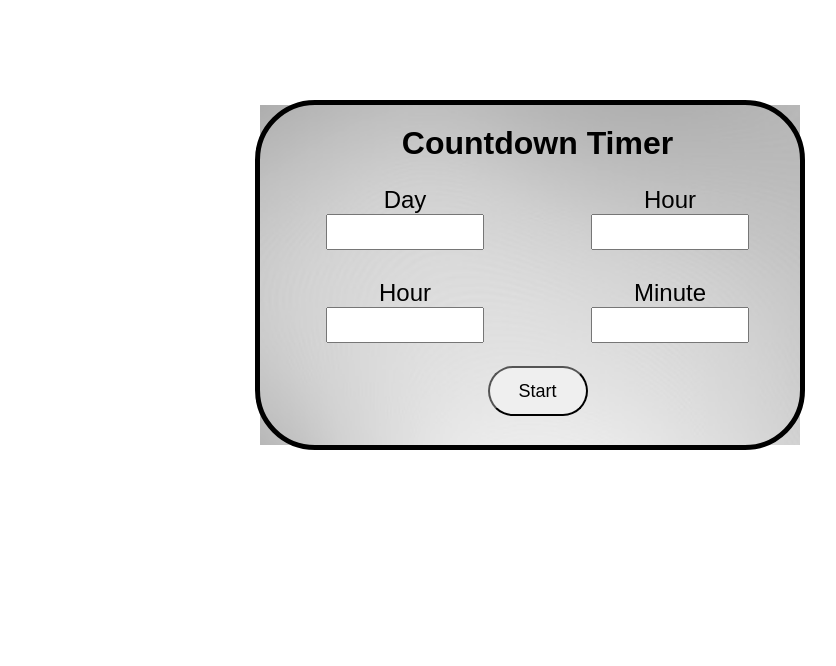
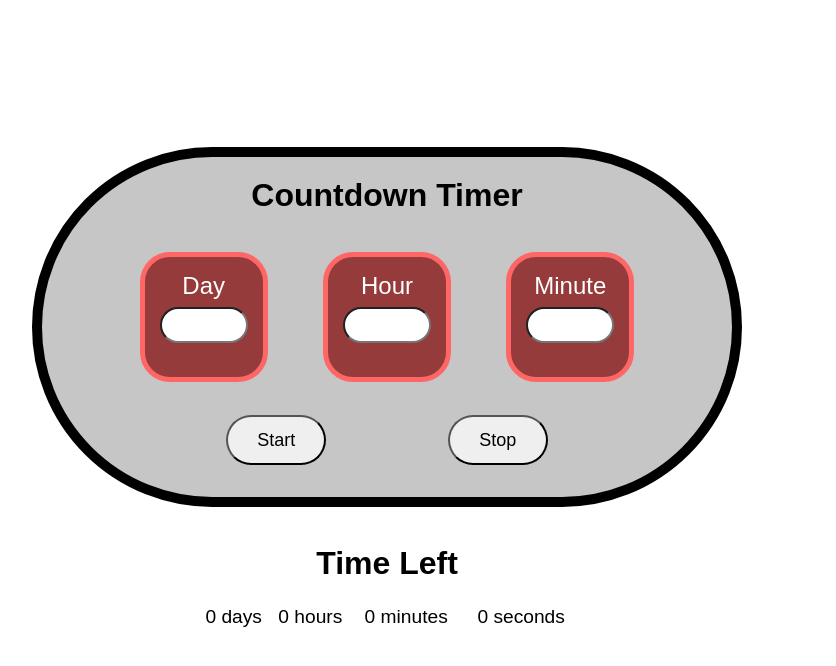
Before and after one commit to tactipus/countdown-timer, a plain HTML site: page index.html in a window 1280 px wide. Both pictures are taken after a click on the button "Start". Shown: the whole page, without its empty margins (253-1089 px from the left). Drawn offline with Linux system fonts and the light colour scheme.

Commit message:
Create script, add to index and style

```diff
--- /dev/null
+++ b/countdown_timer.js
@@ -0,0 +1,88 @@
+const startButton = document.querySelector("#start");
+const stopButton = document.querySelector('#stop');
+const displayBox = document.querySelector("#display");
+var countdownTimer;
+
+var secondsDays = 0;
+var secondsHours = 0;
+var secondsMinutes = 0;
+
+function display(seconds) {
+    // calculate (and subtract) whole days
+    var days = Math.floor(seconds / 86400);
+    seconds -= days * 86400;
+
+    // calculate (and subtract) whole hours
+    var hours = Math.floor(seconds / 3600) % 24;
+    seconds -= hours * 3600;
+
+    // calculate (and subtract) whole minutes
+    var minutes = Math.floor(seconds / 60) % 60;
+    seconds -= minutes * 60;
+
+    // what's left is seconds
+    var remainingSeconds = seconds % 60;
+
+    if (displayBox.childElementCount > 1) {
+        var days1 = document.querySelector('#day_display');
+        var hours1 = document.querySelector('#hour_display');
+        var minutes1 = document.querySelector('#minute_display');
+        var seconds1 = document.querySelector('#second_display');
+
+        displayBox.removeChild(days1);
+        displayBox.removeChild(hours1);
+        displayBox.removeChild(minutes1);
+        displayBox.removeChild(seconds1);
+    }
+
+    var daysDisplay = document.createElement('div');
+    daysDisplay.setAttribute("id", "day_display");
+    daysDisplay.textContent = `${days} days`;
+    displayBox.appendChild(daysDisplay);
+
+    var hoursDisplay = document.createElement('div');
+    hoursDisplay.setAttribute("id", "hour_display");
+    hoursDisplay.textContent = `${hours} hours`;
+    displayBox.appendChild(hoursDisplay);
+
+    var minutesDisplay = document.createElement('div');
+    minutesDisplay.setAttribute("id", "minute_display");
+    minutesDisplay.textContent = `${minutes} minutes`;
+    displayBox.appendChild(minutesDisplay);
+
+    var secondsDisplay = document.createElement('div');
+    secondsDisplay.setAttribute("id", "second_display");
+    secondsDisplay.textContent = `${remainingSeconds} seconds`;
+    displayBox.appendChild(secondsDisplay);
+};
+
+function startTimer() {
+    stopTimer();
+
+    var days = document.getElementById("day");
+    var hours = document.getElementById("hour");
+    var minutes = document.getElementById("minute");
+
+    var secondsDays = 86400 * days.value;
+    var secondsHours = 3600 * hours.value;
+    var secondsMinutes = 60 * minutes.value;
+
+    var totalSeconds = secondsDays + secondsHours + secondsMinutes;
+
+    countdownTimer = setInterval(function(){
+        if(totalSeconds <= 0) {
+            clearInterval(countdownTimer);
+            display(totalSeconds);
+        } else {
+            display(totalSeconds);
+        }
+        totalSeconds -= 1;
+    }, 1000);
+};
+
+function stopTimer() {
+    clearInterval(countdownTimer);
+};
+
+// startButton.addEventListener('click', startTimer);
+// stopButton.addEventListener('click', stopTimer);
--- a/index.html
+++ b/index.html
@@ -8,30 +8,34 @@
     <link rel="stylesheet" href="styles.css">
 </head>
 <body>
+
     <div id="timer">
         <h1>Countdown Timer</h1>
 
+        <div id="values">
             <div id="days">
                 <label>Day</label>
-            <input type="number">
+                <input type="number" id="day">
             </div>
 
             <div id="hours">
                 <label>Hour</label>
-            <input type="number">
-        </div>
-
-        <div id="hours">
-            <label>Hour</label>
-            <input type="number">
+                <input type="number" id="hour">
             </div>
 
             <div id="minutes">
                 <label>Minute</label>
-            <input type="number">
+                <input type="number" id="minute">
+            </div>
         </div>
 
-        <button>Start</button>
+        <button id="start" onclick=startTimer()>Start</button>
+        <button id="stop" onclick=stopTimer()>Stop</button>
     </div>
+
+    <div id="display">
+        <h1>Time Left</h1>
+    </div>
+    <script src="./countdown_timer.js"></script>
 </body>
 </html>
--- a/styles.css
+++ b/styles.css
@@ -1,3 +1,15 @@
+html, body {
+    height: 100%;
+}
+
+body {
+    margin: 0 auto;
+    display: grid;
+    grid-template-columns: 1fr 1fr 1fr;
+    grid-template-rows: 0.5fr 1fr 0.5fr 0.5fr;
+    gap: 20px;
+}
+
 body::before {
     content:'';
     background: url(./persistance-memory.jpg_large) no-repeat center ;
@@ -7,7 +19,7 @@ body::before {
     width: 100%;
     height: 100%;
     z-index: -1;
-    opacity: 0.2; /* Here is your opacity */
+    opacity: 0.2;
     -webkit-background-size: cover;
     -moz-background-size: cover;
     -o-background-size: cover;
@@ -15,66 +27,107 @@ body::before {
 }
 
 #timer {
-    position:relative;
+    position: relative;
+    grid-column: 2 / 3;
+    grid-row: 2 / 3;
+    height: 300px;
+    width: 650px;
     display: grid;
-    grid-template-columns: 50% 50%;
+    grid-template-columns: 1fr 1fr 1fr;
     grid-template-rows: auto minmax(0,0.75fr);
     gap: 15px;
-    border: 5px solid black;
-    margin: 100px 500px 100px 500px;
+    border: 10px solid black;
+    border-radius: 300px;
     padding: 20px;
-    height: 300px;
-    width: 500px;
-    border-radius: 60px;
-
-}
-
-#timer::after {
-    content:'';
-    background: url(./grey-background.jpeg) no-repeat center;
-    position: absolute;
-    top: 0;
-    left: 0;
-    bottom: 0;
-    right: 0;
-    z-index: -1;
-    opacity: 0.5;
-    -webkit-background-size: cover;
-    -moz-background-size: cover;
-    -o-background-size: cover;
-    background-size: cover;
+    background: rgba(128,128,128, 0.45);
 }
 
 #timer > * {
     margin: 0 auto;
-    /* position: absolute;
-    top: 50%;
-    margin-top: -25px; */
 }
 
 #timer > h1 {
-    grid-column: 1 / 3;
+    grid-column: 1 / 4;
     text-align: center;
     font-family: Arial, Helvetica, sans-serif;
 }
 
-#timer > button {
+#timer > #start {
     grid-column: 1 / 3;
+    grid-row: 3 / 4;
     height: 50px;
     width: 100px;
     font-size: large;
     border-radius: 50px;
+    margin: auto;
+}
+
+#timer > #stop {
+    grid-column: 2 / 4;
+    grid-row: 3 / 4;
+    height: 50px;
+    width: 100px;
+    font-size: large;
+    border-radius: 50px;
+    margin: auto;
+}
+
+#values {
+    position: relative;
+    width: 550px;
+    height: 100px;
+    grid-column: 1 / span 3;
+    display: grid;
+    grid-template-columns: 1fr 1fr 1fr;
+}
+
+#days, #hours, #minutes {
+   margin: auto;
+   height: 90px;
+   background: rgba(128,0,0, 0.7);
+   border: 5px solid rgb(255,102,102);
+   border-radius: 30px;
+   padding: 15px;
 }
 
 label {
     display: block;
     text-align: center;
+    margin-bottom: 7px;
     font-size: x-large;
     font-family: Arial, Helvetica, sans-serif;
+    color: white;
 }
 
 input {
     float: left;
     height: 30px;
-    width: 150px;
+    width: 80px;
+    border-radius: 20px;
 }
+
+#display {
+    grid-column: 2 / 3;
+    grid-row: 3 / 4;
+    padding: 10px;
+    display: grid;
+    grid-template-columns: 1fr 0.5fr 0.5fr 0.75fr 0.75fr 1fr;
+    grid-template-rows: 1fr 1fr;
+}
+
+#display > * {
+    margin: auto;
+    font-size: larger;
+    font-family: Arial, Helvetica, sans-serif;
+}
+
+#display > h1 {
+    text-align: center;
+    font-size: xx-large;
+    font-family: Arial, Helvetica, sans-serif;
+    grid-column: 1 / 7;
+}
+
+#day_display {
+    grid-column: 2 / 3;
+}
```
Lines whose indentation alone changed are shown as unchanged.
